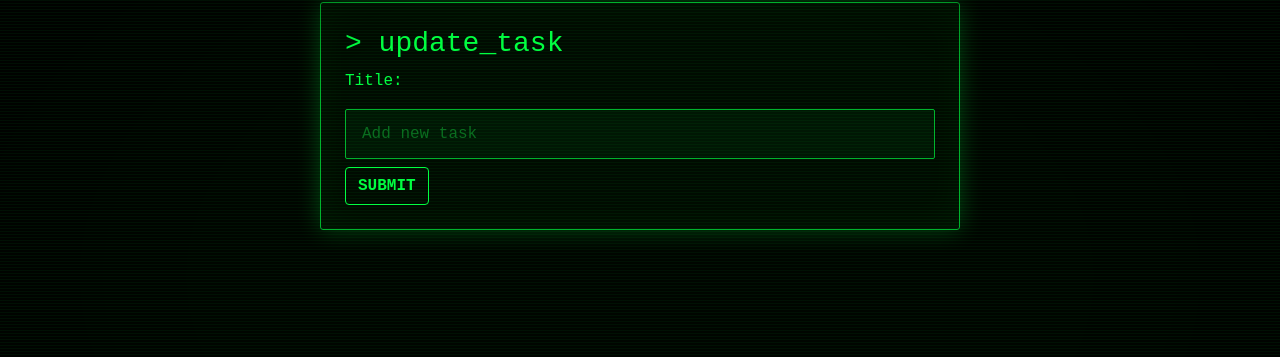
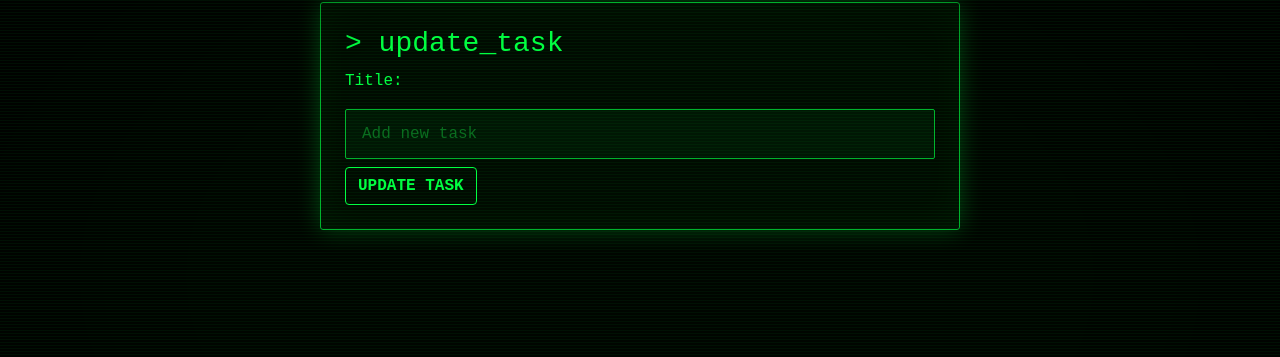
Before and after one commit to 0xC0FFE95/to-do-list-unsecure, a Django app: page /update_task/1/ in a window 1280 px wide. Shown: the part 124-481 px from the top of the page. Run offline with Django 3.2, Linux system fonts and the light colour scheme; some libraries are stand-ins or nearby versions.

Commit message:
Refactor update_task.html for better form handling

```diff
--- a/tasks/templates/tasks/update_task.html
+++ b/tasks/templates/tasks/update_task.html
@@ -3,12 +3,11 @@
 {% block content %}
 <h1 class="matrix-title"><b>UPDATE_TASK</b><span class="cursor">_</span></h1>
 <div class="center-column">
-	<h3>&gt; update_task</h3>
-	<!-- TODO: marquage safe du formulaire, XSS possible -->
-	<form method="POST" action="">
-		{% csrf_token %}
-		{{ form }}
-		<input class="btn btn-info" type="submit" name="Update Task">
-	</form>
+    <h3>&gt; update_task</h3>
+    <form method="POST" action="">
+        {% csrf_token %}
+        {{ form }}
+        <input class="btn btn-info" type="submit" name="Update Task" value="Update Task">
+    </form>
 </div>
 {% endblock %}
```
